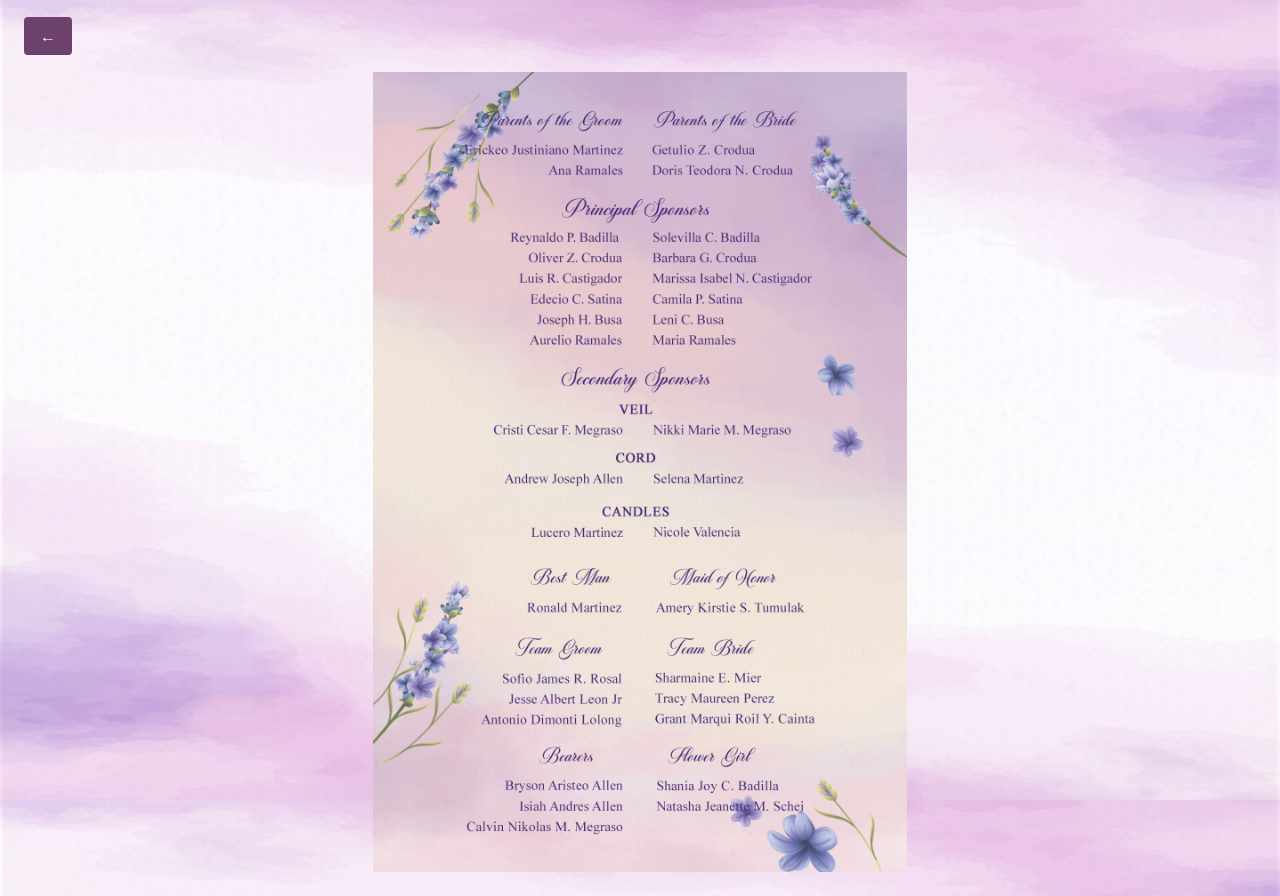
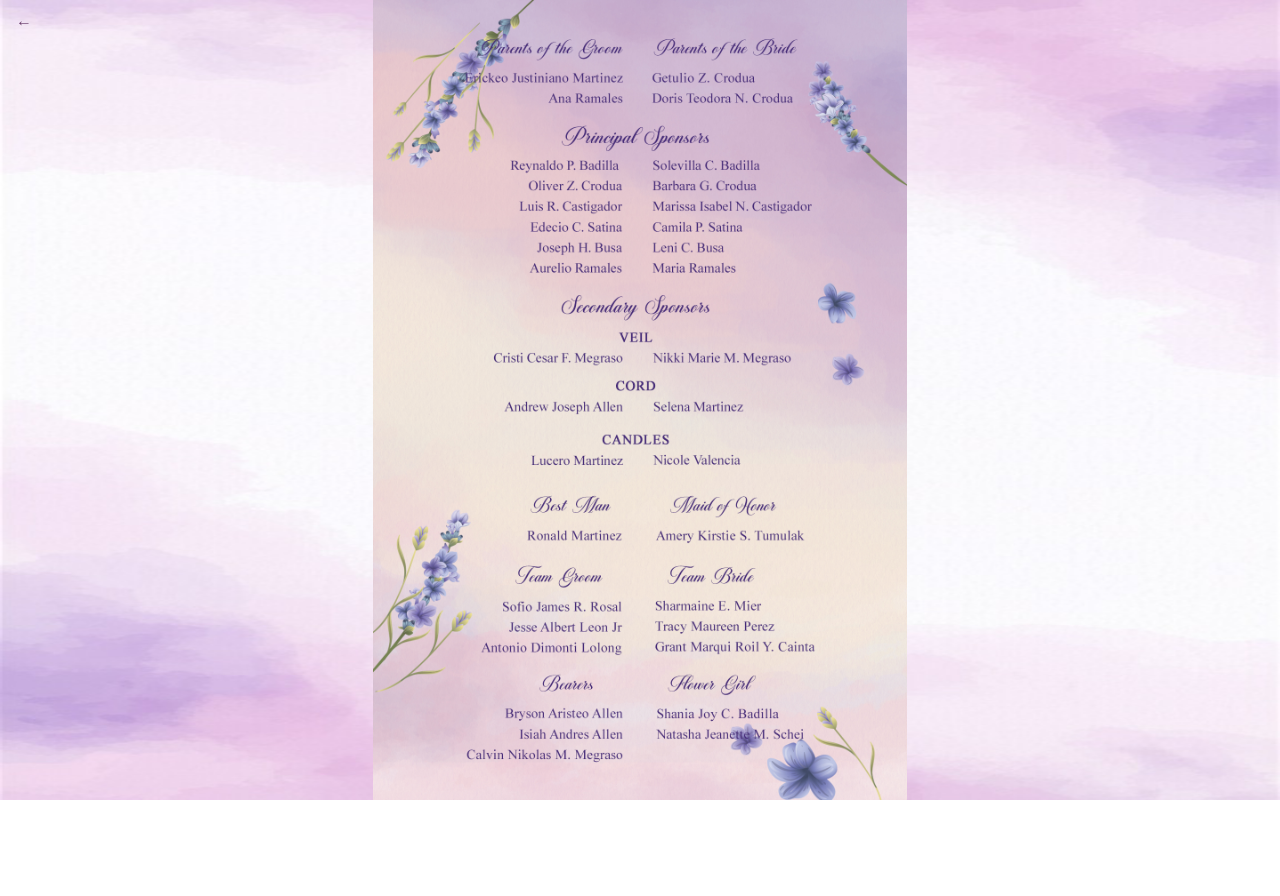
Before and after one commit to Gustavo0623/gus-mich-092625, a Next.js app: page /entourage in a window 1280 px wide. After the commit the page ends 800 px from the top, so only its background shows below. Built offline with nearby package versions, Linux system fonts and the light colour scheme.

Commit message:
edit entourage page

```diff
--- a/src/app/entourage/page.js
+++ b/src/app/entourage/page.js
@@ -2,12 +2,12 @@ import Link from "next/link"
 
 export default function Entourage() {
     return (
-        <div className="flex flex-wrap items-center justify-center p-6 gap-6">
+        <div className="flex flex-wrap items-center justify-center">
             {/* Return Home Link */}
             <div className="w-full">
                 <Link
                 href="/"
-                className="text-white bg-opacity-50 px-4 py-2 rounded hover:bg-opacity-75 transition" style={{backgroundColor: "#6c416e"}}
+                className=" absolute px-4 py-2 rounded" style={{color: "#6c416e"}}
                 >
                     ←
                 </Link>
```
